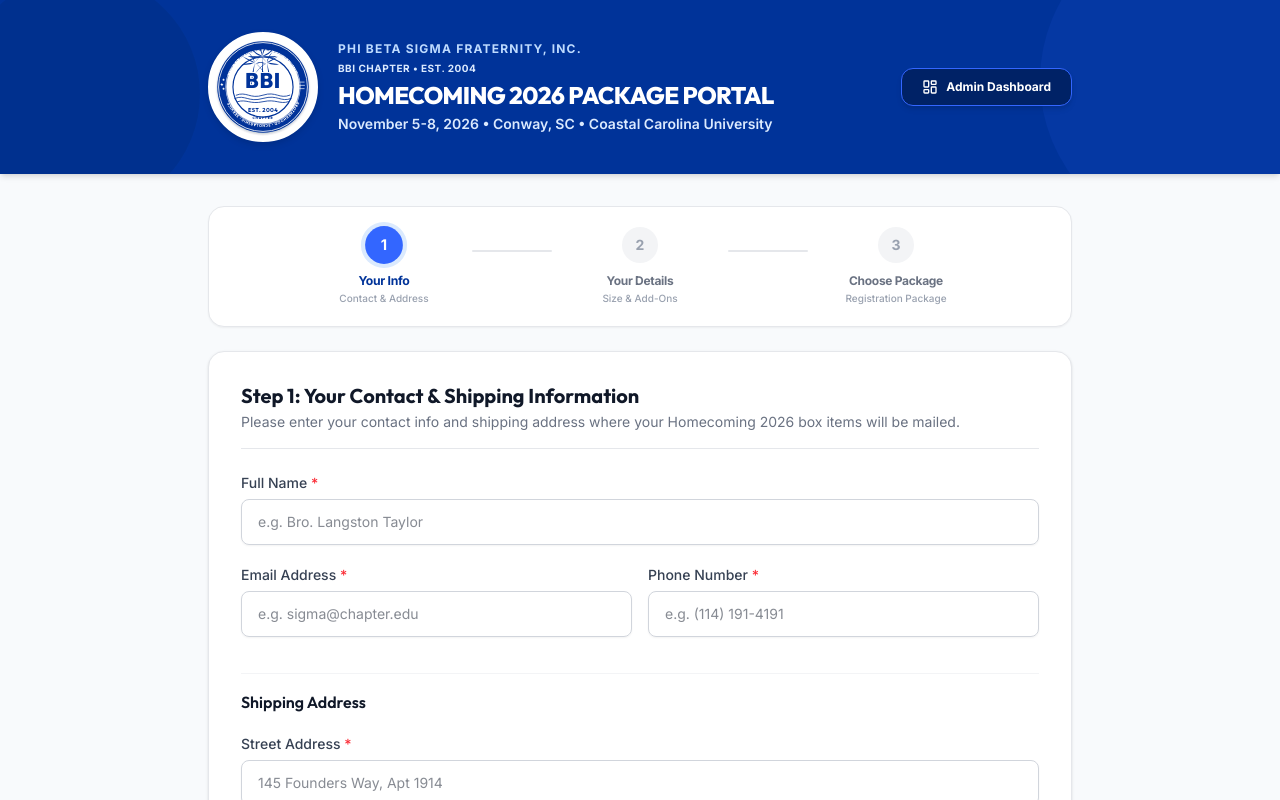
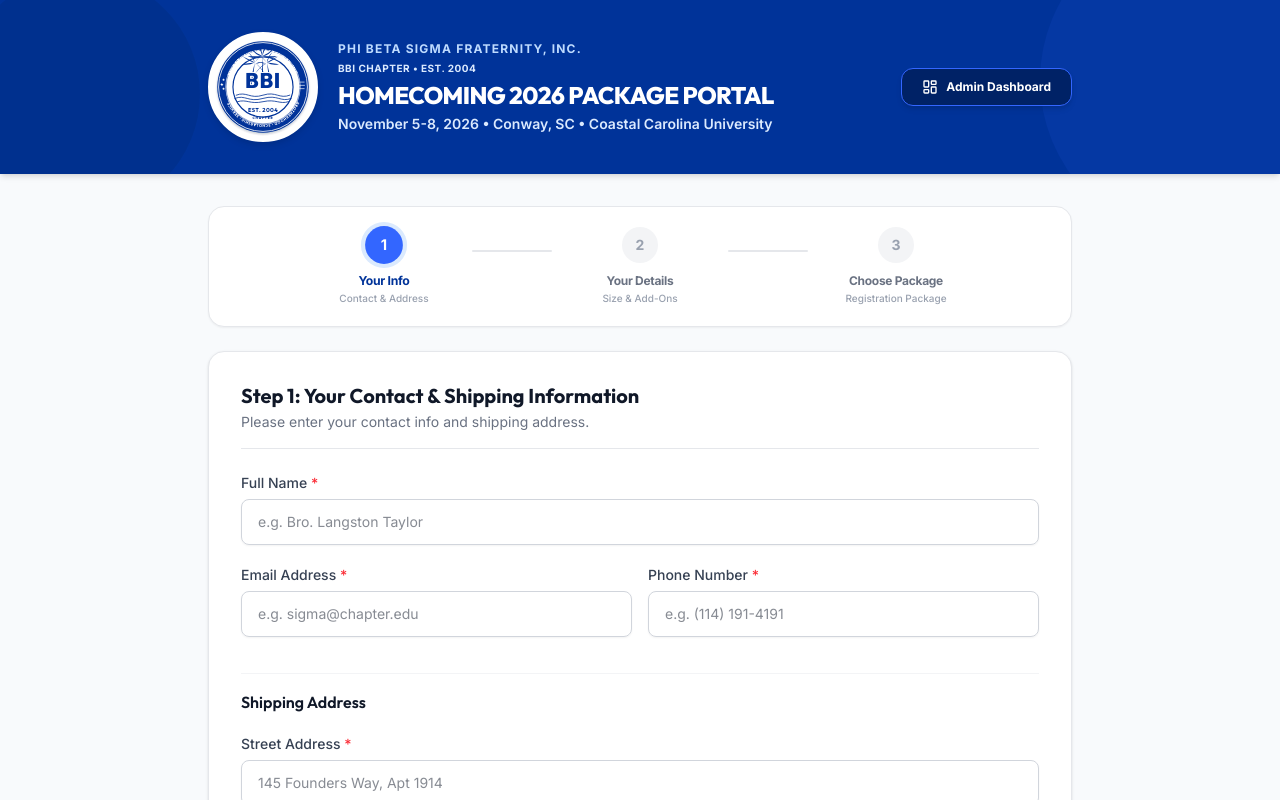
Before and after one commit to Brian0814/BBI-homecoming-portal-, a React (Vite) app: page / in a window 1280 px wide. Shown: the top 800 px of the page. Built offline with nearby package versions, Linux system fonts and the light colour scheme.

Commit message:
docs: simplify contact info step description
Remove redundant mention of Homecoming 2026 box items from the contact information instructions.

```diff
--- a/src/components/InfoStep.tsx
+++ b/src/components/InfoStep.tsx
@@ -26,7 +26,7 @@
           Step 1: Your Contact & Shipping Information
         </h3>
         <p className="mt-1 text-sm text-gray-500">
-          Please enter your contact info and shipping address where your Homecoming 2026 box items will be mailed.
+          Please enter your contact info and shipping address.
         </p>
       </div>
 
```
